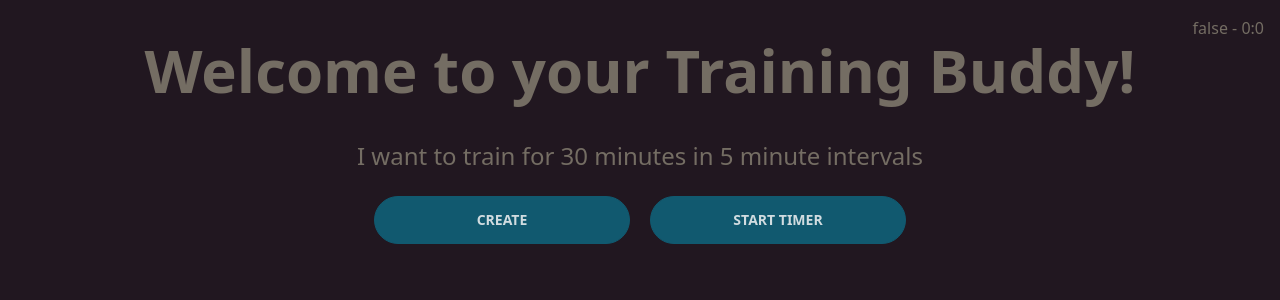
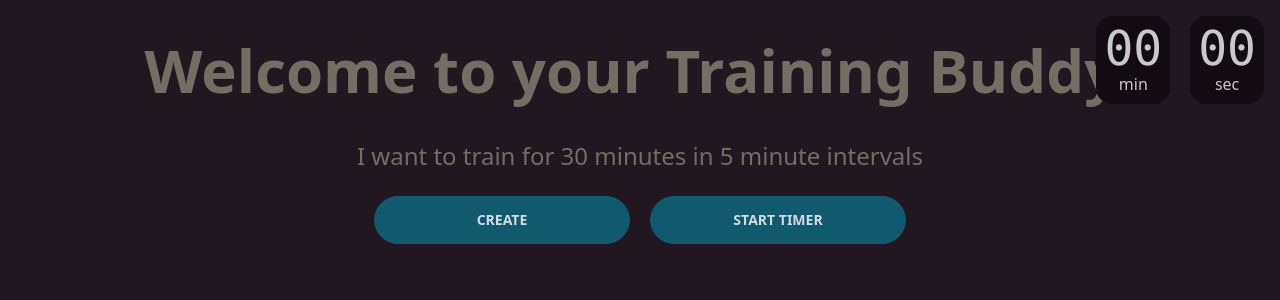
Before and after one commit to Yeffian/TrainingBuddy, a SvelteKit app: page / in a window 1280 px wide. Shown: the top 300 px of the page. Built offline with nearby package versions, Linux system fonts and the light colour scheme.

Commit message:
fix timer from skipping while paused

```diff
--- a/src/components/Hero.svelte
+++ b/src/components/Hero.svelte
@@ -1,8 +1,8 @@
 <script lang="ts">
     import IntervalCard from "./IntervalCard.svelte";
     import Timer from "./Timer.svelte";
-    import { timerRunning } from "$lib/stores";
-    import { startTimer } from "$lib/stores";
+    import { timerRunning, elapsedTimeAfterStop, startTimer, elapsedTime, startTime } from "$lib/stores";
+    import { get } from "svelte/store";
 
     let trainingTimeBuff: string;
     let intervalsBuff: string;
@@ -23,7 +23,17 @@
         console.log(intervalTime);
     }
 
-    const changeTimerState = () => timerRunning.update(wasRunning => !wasRunning);
+    const changeTimerState = () => {
+        timerRunning.update(wasRunning => !wasRunning);
+
+        // if paused
+        if (get(timerRunning) == false) {
+            elapsedTimeAfterStop.update(ets => get(elapsedTime));
+        } else {
+            startTime.update(st => Date.now());
+        }
+    }
+
     startTimer();
 </script>
 
--- a/src/components/Timer.svelte
+++ b/src/components/Timer.svelte
@@ -1,9 +1,21 @@
 <script lang="ts">
     import { get } from "svelte/store";
     import { timerRunning, startTimer, elapsedTime, mins, secs } from "$lib/stores";
-
 </script>
 
 <main>
-    <p>{$timerRunning} - {$mins}:{$secs}</p>
+    <div class="grid grid-flow-col gap-5 text-center auto-cols-max">
+        <div class="flex flex-col p-2 bg-neutral rounded-box text-neutral-content">
+          <span class="countdown font-mono text-5xl">
+            <span style={"--value:" + $mins}></span>
+          </span>
+          min
+        </div>
+        <div class="flex flex-col p-2 bg-neutral rounded-box text-neutral-content">
+          <span class="countdown font-mono text-5xl">
+            <span style={"--value:" + $secs}></span>
+          </span>
+          sec
+        </div>
+      </div>
 </main>
--- a/src/lib/stores.ts
+++ b/src/lib/stores.ts
@@ -1,13 +1,15 @@
 import { writable, get } from "svelte/store";
 
 export const timerRunning = writable(false);
+export const startTime = writable(0);
 export const elapsedTime = writable(0);
+export const elapsedTimeAfterStop = writable(0);
 
 export const secs = writable(0);
 export const mins = writable(0);
 
 export const startTimer = () => {
-    const startTime = Date.now();
+    startTime.set(Date.now());
 
     elapsedTime.subscribe(et => {
         secs.update(s => Math.floor((et / 1000) % 60));
@@ -17,7 +19,7 @@ export const startTimer = () => {
     setInterval(() => {
         if (get(timerRunning) == true) {
             const endTime = Date.now();
-            elapsedTime.update(et => endTime - startTime);
+            elapsedTime.update(et => endTime - get(startTime) + get(elapsedTimeAfterStop));
         }
     });
 }
```
